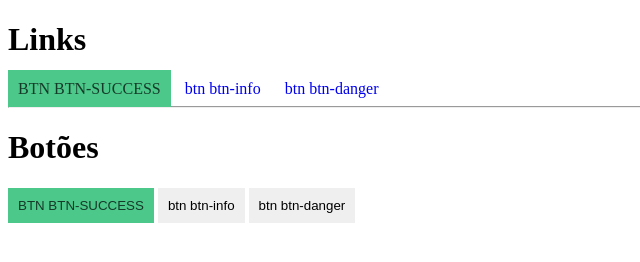
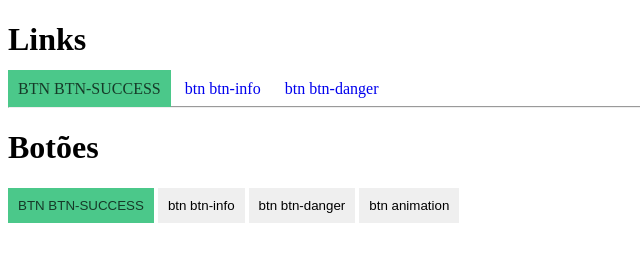
Before and after one commit to DiegoVelosoS/estudando-html, a plain HTML site: page Buttons CSS/index.html in a window 1280 px wide. Shown: the whole page, without its empty margins (0-640 px from the left). Drawn offline with Linux system fonts and the light colour scheme.

Commit message:
Update index.html (#2)

```diff
--- a/Buttons CSS/index.html
+++ b/Buttons CSS/index.html
@@ -25,5 +25,9 @@
     <button class="btn btn-info">btn btn-info</button>
     <button class="btn btn-danger">btn btn-danger</button>
 
+    <button class="btn btn-animation">
+        <span>btn animation</span>
+    </button>
+
 </body>
 </html>
```
